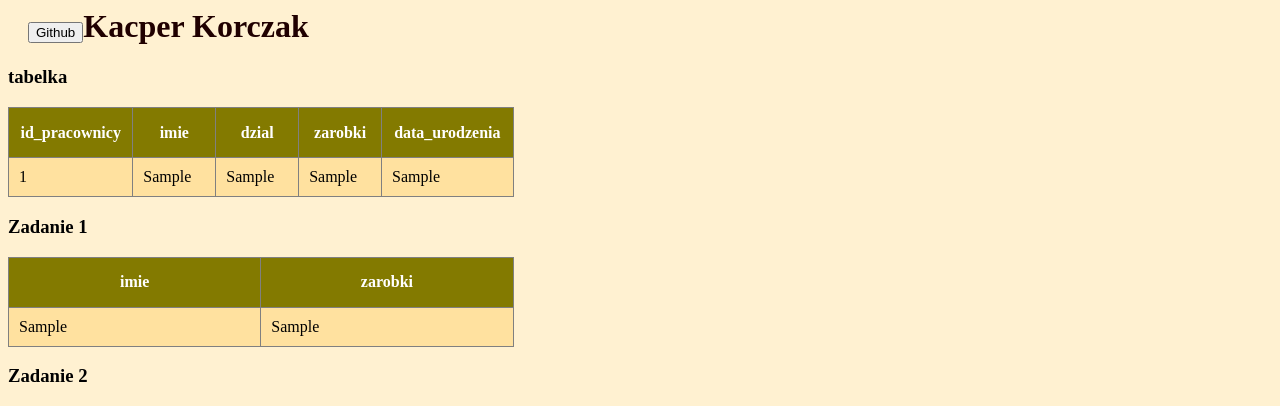
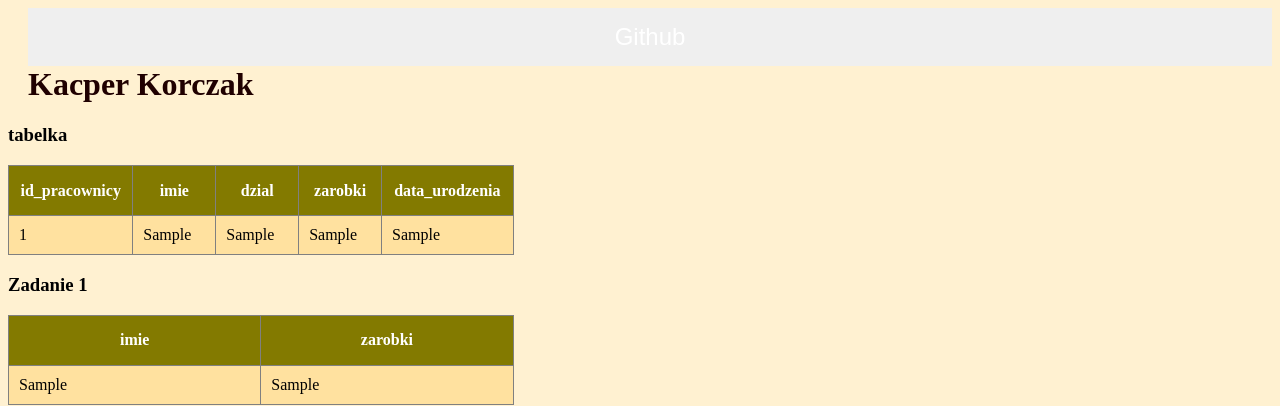
Before and after one commit to AD-2018/sql-php-pierwsza_strona-kajo222, a PHP site: page / in a window 1280 px wide. Shown: the top 406 px of the page. Run offline with PHP 8.4, Linux system fonts and the light colour scheme; tables that the repository leaves empty or names only in its code hold one stand-in row (values such as "Sample post"); data that the repository does not hold is empty.

Commit message:
Update style.css

```diff
--- a/style.css
+++ b/style.css
@@ -26,7 +26,7 @@ tr:nth-child(odd) {
 }
 
 
-.button {
+button {
   color: #ffffff;
   border: none;
   padding: 15px 32px;
```
